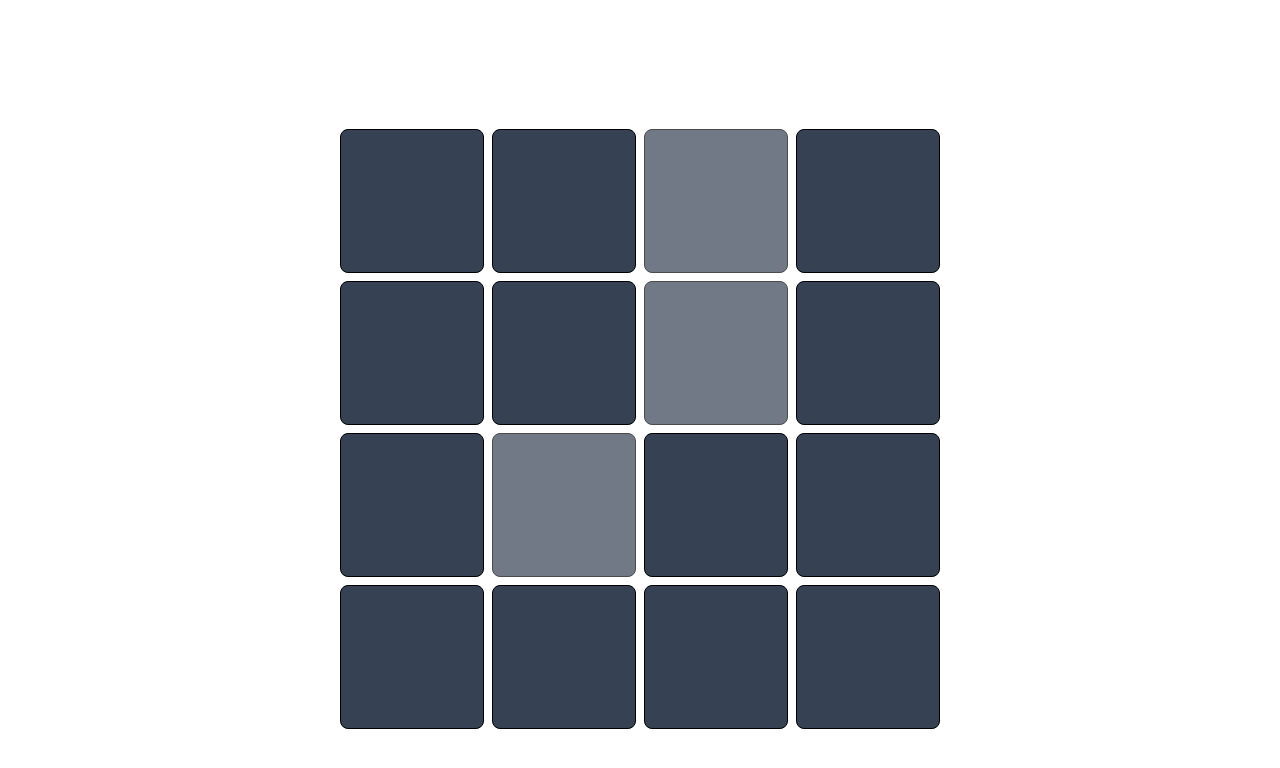
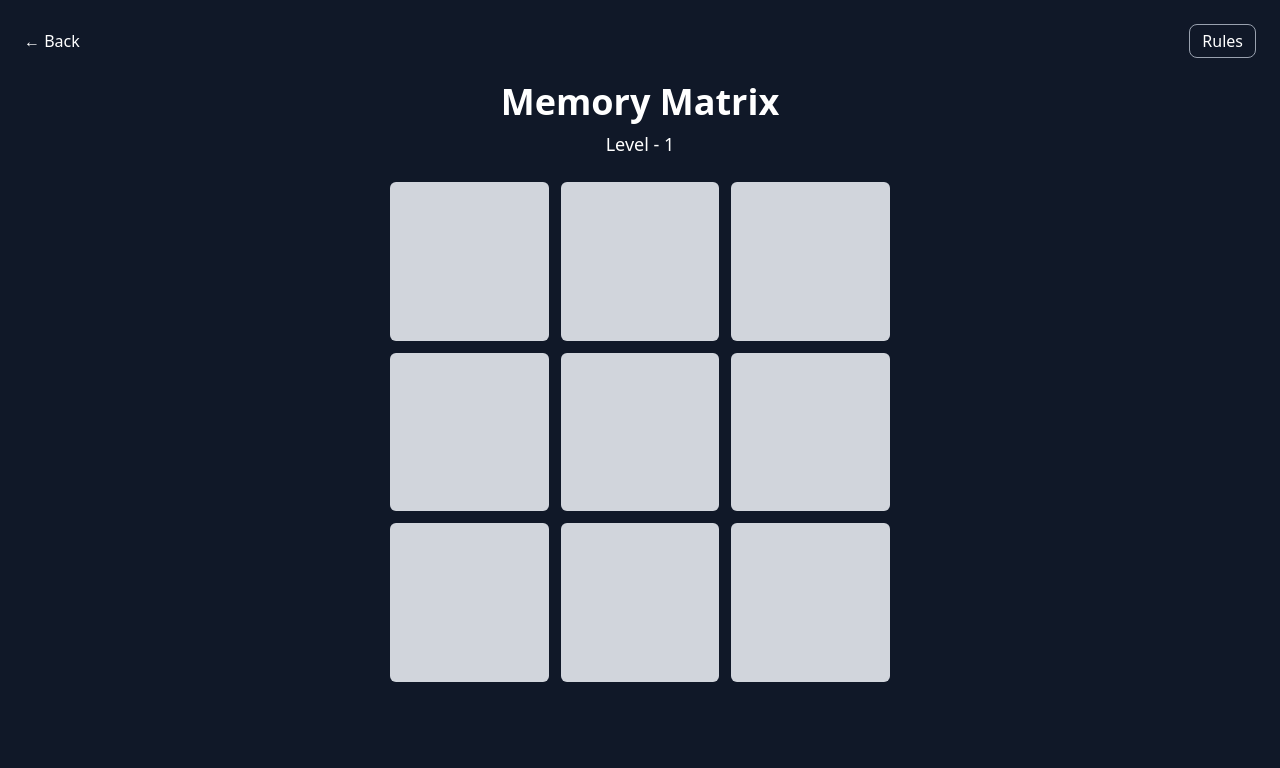
Before and after one commit to pranavrebbalapalli06/minigames, a React (Vite) app: page /memory-matrix in a window 1280 px wide. Shown: the top 768 px of the page. Built offline with nearby package versions, Linux system fonts and the light colour scheme.

Commit message:
updated memory matrix main file

```diff
--- a/src/games/MemoryMatrix/main.jsx
+++ b/src/games/MemoryMatrix/main.jsx
@@ -2,116 +2,168 @@ import React, { useState, useEffect } from "react";
 import { useNavigate } from "react-router-dom";
 
 const generateGrid = (size) => {
-  return Array.from({ length: size }, () => Array.from({ length: size }, () => "empty"));
+  return Array.from({ length: size }, () =>
+    Array.from({ length: size }, () => "empty")
+  );
 };
 
-const getRandomPattern = (size, level, maxLevelBoxes) => {
+// ✅ Now accepts size and boxesToSelect so we can control difficulty
+const getRandomPattern = (size, boxesToSelect) => {
   const pattern = new Set();
-  // Increase boxes with level, cap at maxLevelBoxes
-  const boxesToSelect = Math.min(level + 2, maxLevelBoxes);
-
   while (pattern.size < boxesToSelect) {
     const x = Math.floor(Math.random() * size);
     const y = Math.floor(Math.random() * size);
-    pattern.add(`${x}-${y}`);
+    pattern.add(`${x},${y}`);
   }
-
-  return pattern;
+  return Array.from(pattern).map((str) => str.split(",").map(Number));
 };
 
-export default function MemoryGame() {
-  const [level, setLevel] = useState(1);
-  const [gridSize, setGridSize] = useState(3);
-  const [pattern, setPattern] = useState(new Set());
-  const [grid, setGrid] = useState([]);
-  const [selected, setSelected] = useState(new Set());
-  const [gameActive, setGameActive] = useState(true);
+export default function MemoryMatrix() {
   const navigate = useNavigate();
+  const [level, setLevel] = useState(3); // starts from 3x3
+  const [grid, setGrid] = useState(generateGrid(3));
+  const [pattern, setPattern] = useState([]);
+  const [userPattern, setUserPattern] = useState([]);
+  const [showPattern, setShowPattern] = useState(true);
+  const [showRules, setShowRules] = useState(false);
+
+  const maxLevel = 15;
+  const gridSize = level < 8 ? level : 8; // ✅ After level 8 grid size stays 8x8
+  const boxesToSelect = Math.min(level + 1, gridSize * gridSize); // ✅ Boxes increase each level
 
   useEffect(() => {
-    // Increase grid size till level 7, then fix size
-    const size = level < 8 ? Math.min(3 + level, 8) : 8;
-    setGridSize(size);
-
-    // Max 10 boxes per level or less if grid too small
-    const maxBoxes = Math.min(size * size, 10);
-    const newPattern = getRandomPattern(size, level, maxBoxes);
-
-    setGrid(generateGrid(size));
-    setPattern(newPattern);
-    setSelected(new Set());
+    startNewLevel();
   }, [level]);
 
+  const startNewLevel = () => {
+    const newPattern = getRandomPattern(gridSize, boxesToSelect);
+    setPattern(newPattern);
+    setUserPattern([]);
+    setGrid(generateGrid(gridSize));
+
+    // Show highlighted pattern
+    const tempGrid = generateGrid(gridSize);
+    newPattern.forEach(([x, y]) => {
+      tempGrid[x][y] = "blue";
+    });
+    setGrid(tempGrid);
+
+    setShowPattern(true);
+    setTimeout(() => {
+      setShowPattern(false);
+      setGrid(generateGrid(gridSize));
+    }, Math.max(1000, level * 800)); // Slightly faster levels but always at least 1 sec
+  };
+
   const handleClick = (x, y) => {
-    if (!gameActive) return;
+    if (showPattern) return;
+    if (userPattern.some(([ux, uy]) => ux === x && uy === y)) return;
 
-    const cellId = `${x}-${y}`;
-    if (!pattern.has(cellId)) {
-      // Wrong click → Lose page
-      setGameActive(false);
-      navigate("/memory-game/lose", { state: { level } });
-      return;
-    }
+    const isCorrect = pattern.some(([px, py]) => px === x && py === y);
+    const newGrid = grid.map((row) => [...row]);
 
-    const newSelected = new Set(selected);
-    newSelected.add(cellId);
-    setSelected(newSelected);
+    if (isCorrect) {
+      newGrid[x][y] = "blue";
+      const newUserPattern = [...userPattern, [x, y]];
+      setUserPattern(newUserPattern);
+      setGrid(newGrid);
 
-    if (newSelected.size === pattern.size) {
-      // Win this level
-      if (level === 15) {
-        setGameActive(false);
-        navigate("/memory-game/win", { state: { level } });
-      } else {
-        setLevel(level + 1);
+      if (newUserPattern.length === pattern.length) {
+        if (level >= maxLevel) {
+          navigate("/memory-matrix/result", {
+            state: { isWin: true, flips: level - 2 },
+          });
+        } else {
+          setLevel((prev) => prev + 1);
+        }
       }
+    } else {
+      newGrid[x][y] = "red";
+      setGrid(newGrid);
+      setTimeout(() => {
+        navigate("/memory-matrix/result", {
+          state: { isWin: false, flips: level - 2 },
+        });
+      }, 1000);
     }
   };
 
   return (
-    <div
-      className="flex flex-col items-center justify-center min-h-screen"
-      style={{
-        gap: "10px",
-        padding: "20px",
-      }}
-    >
-      <h1 className="text-white text-2xl mb-4">Level {level}</h1>
+    <div className="bg-gray-900 text-white min-h-screen flex flex-col items-center px-3 py-4 sm:px-6 sm:py-6">
+      {/* Header Row */}
+      <div className="w-full flex justify-between items-center mb-4 sm:mb-6">
+        <button
+          onClick={() => navigate("/")}
+          className="text-xs sm:text-sm md:text-base flex items-center gap-1 hover:text-blue-400"
+        >
+          ← Back
+        </button>
+        <button
+          onClick={() => setShowRules(true)}
+          className="border border-gray-400 px-2 sm:px-3 py-1 text-xs sm:text-sm md:text-base rounded-lg hover:bg-gray-700 transition"
+        >
+          Rules
+        </button>
+      </div>
 
-      {/* Responsive grid */}
+      {/* Title */}
+      <h1 className="text-xl sm:text-2xl md:text-4xl font-bold mb-1 sm:mb-2">
+        Memory Matrix
+      </h1>
+      <p className="mb-4 sm:mb-6 text-xs sm:text-sm md:text-lg">
+        Level - {level - 2}
+      </p>
+
+      {/* Grid */}
       <div
-        className="grid"
+        className="grid gap-1 sm:gap-2 md:gap-3"
         style={{
           gridTemplateColumns: `repeat(${gridSize}, minmax(0, 1fr))`,
-          gap: "8px",
           width: "90vw",
-          maxWidth: "600px",
+          maxWidth: "500px", // ✅ Grid always fits in screen
         }}
       >
-        {Array.from({ length: gridSize }).map((_, row) =>
-          Array.from({ length: gridSize }).map((_, col) => {
-            const cellId = `${row}-${col}`;
-            const isSelected = selected.has(cellId);
-            const isPattern = pattern.has(cellId);
-
-            return (
-              <div
-                key={cellId}
-                onClick={() => handleClick(row, col)}
-                className={`cursor-pointer border rounded-lg ${
-                  isSelected ? "bg-green-500" : "bg-gray-700"
+        {grid.map((row, x) =>
+          row.map((cell, y) => (
+            <div
+              key={`${x}-${y}`}
+              onClick={() => handleClick(x, y)}
+              className={`aspect-square rounded-md cursor-pointer transition
+                ${
+                  cell === "blue"
+                    ? "bg-blue-500"
+                    : cell === "red"
+                    ? "bg-red-500"
+                    : "bg-gray-300 hover:bg-gray-500"
                 }`}
-                style={{
-                  aspectRatio: "1 / 1",
-                  transition: "0.3s",
-                  opacity: isPattern && !isSelected ? 0.7 : 1,
-                }}
-              />
-            );
-          })
+            />
+          ))
         )}
       </div>
+
+      {/* Rules Modal */}
+      {showRules && (
+        <div className="fixed inset-0 flex items-center justify-center bg-black/60 z-50">
+          <div className="bg-white text-black rounded-xl shadow-xl p-6 w-11/12 max-w-md relative">
+            <h2 className="text-2xl font-bold mb-4 text-center">Game Rules</h2>
+            <ul className="list-disc list-inside space-y-2 text-sm sm:text-base">
+              <li>Each level starts with a Grid (N x N), beginning from 3x3.</li>
+              <li>The game highlights <b>boxes</b> in <b>blue</b> to memorize.</li>
+              <li>They remain visible for some seconds — memorize them!</li>
+              <li>After that, the grid resets. Now click the cells.</li>
+              <li>Correct cells turn <b>blue</b>. Wrong clicks turn <b>red</b> and end the game.</li>
+              <li>Guess all correctly to advance to the next level.</li>
+              <li>Reach the final level to win 🎉.</li>
+            </ul>
+            <button
+              onClick={() => setShowRules(false)}
+              className="absolute top-3 right-3 text-xl font-bold text-gray-700 hover:text-red-500"
+            >
+              ✖
+            </button>
+          </div>
+        </div>
+      )}
     </div>
   );
 }
-``
```
